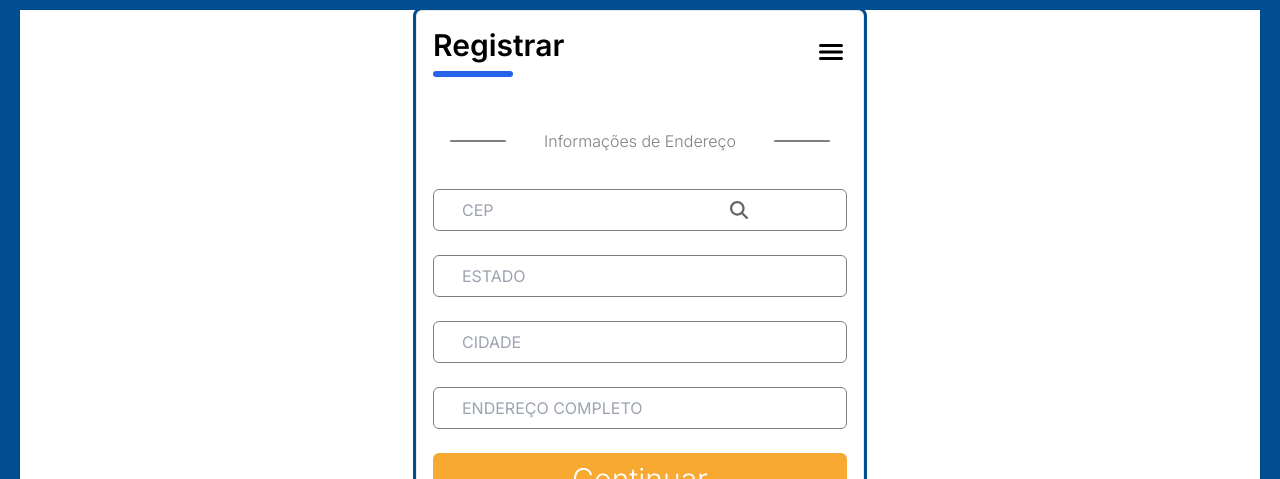
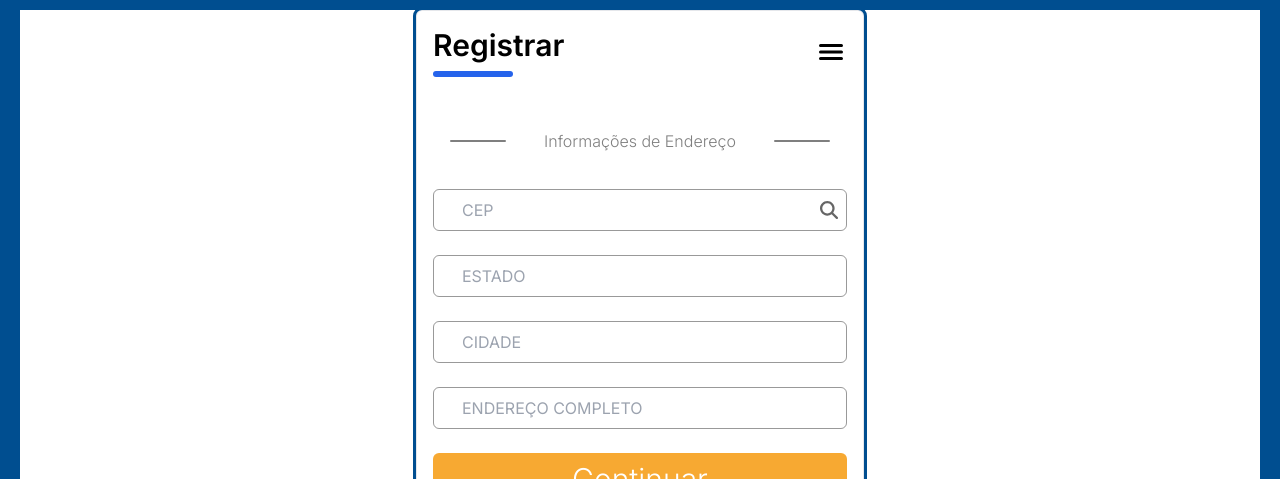
Before and after one commit to luxsoftw/SweetHubFrontend, a Next.js app: page /register/address in a window 1280 px wide. Shown: the top 479 px of the page. Built offline with nearby package versions, Linux system fonts and the light colour scheme.

Commit message:
fix: fix icons search

```diff
--- a/app/components/input-form/input-icon-search.tsx
+++ b/app/components/input-form/input-icon-search.tsx
@@ -6,7 +6,7 @@ interface InputIconSearchProps
 
 export function InputIconSearch({ ...rest }: InputIconSearchProps) {
    return (
-      <button {...rest} type="button">
+      <button {...rest} type="button" className="ml-2 flex-shrink-0">
          <FaMagnifyingGlass size={18} className="text-black/60" />
       </button>
    );
--- a/app/components/input-form/input-root.tsx
+++ b/app/components/input-form/input-root.tsx
@@ -8,7 +8,7 @@ export function InputRoot({ children, ...rest }: InputRootProps) {
    return (
       <label
          {...rest}
-         className="flex w-full flex-row items-center rounded-md border border-black/50 px-2 ring-[#F7A932] ring-offset-2 focus-within:border-none focus-within:ring-1"
+         className="flex w-full flex-row items-center justify-between rounded-md border border-black/40 px-2 ring-[#F7A932] ring-offset-2 focus-within:border-none focus-within:ring-1"
       >
          {children}
       </label>
```
